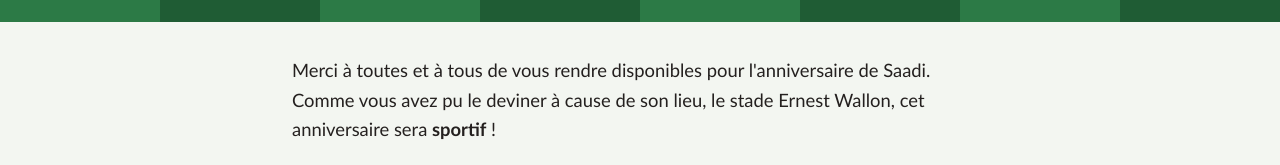
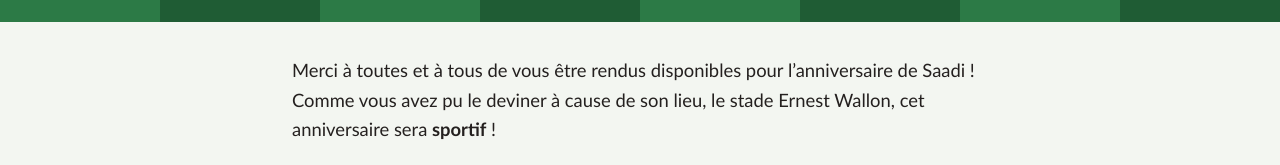
Before and after one commit to fsemecurbe/AnniversaireSaadi, a plain HTML site: page index.html in a window 1280 px wide. Shown: the part 635-800 px from the top of the page. Drawn offline with Linux system fonts and the light colour scheme.

Commit message:
Update index.html

```diff
--- a/index.html
+++ b/index.html
@@ -143,7 +143,7 @@ footer{background:var(--pelouse-fonce);color:#fff;text-align:center;padding:1.6r
   <div class="wrap">
 
     <p class="mot">
-      Merci à toutes et à tous de vous rendre disponibles pour l'anniversaire de Saadi.
+      Merci à toutes et à tous de vous être rendus disponibles pour l’anniversaire de Saadi !
       Comme vous avez pu le deviner à cause de son lieu, le stade Ernest Wallon,
       cet anniversaire sera <strong>sportif</strong> !
     </p>
```
